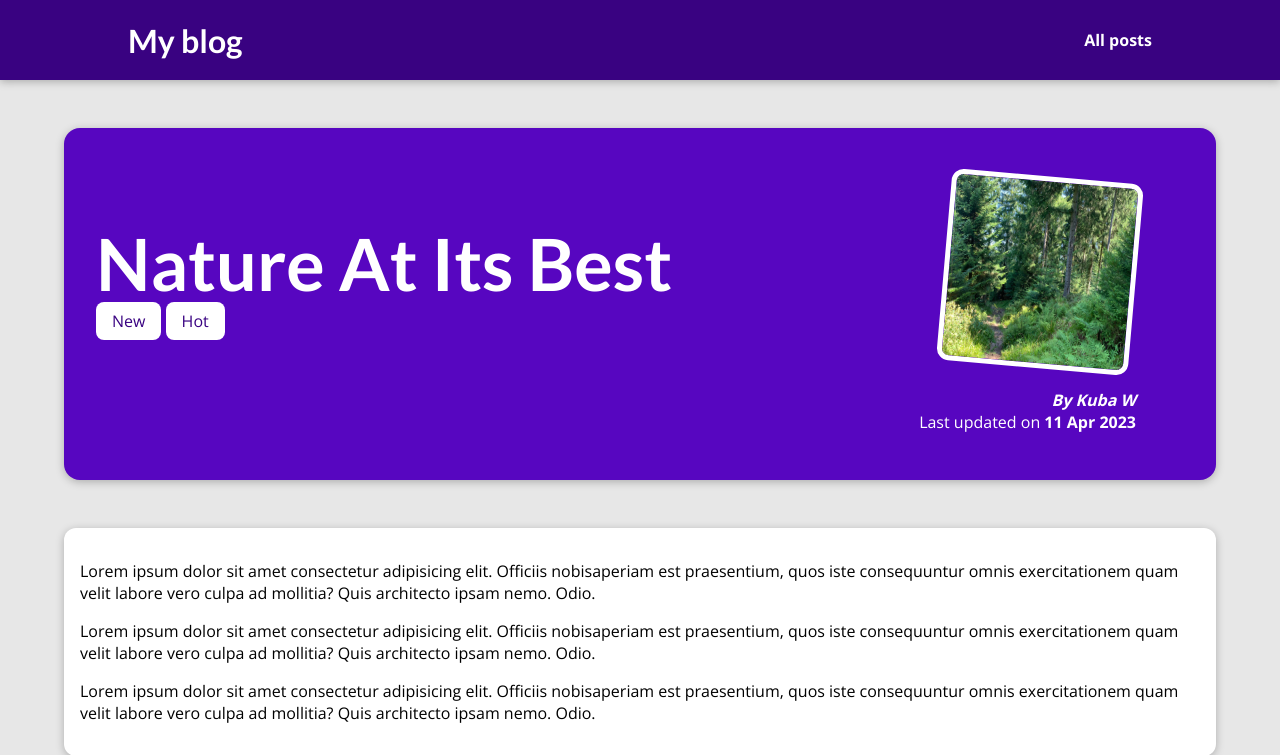
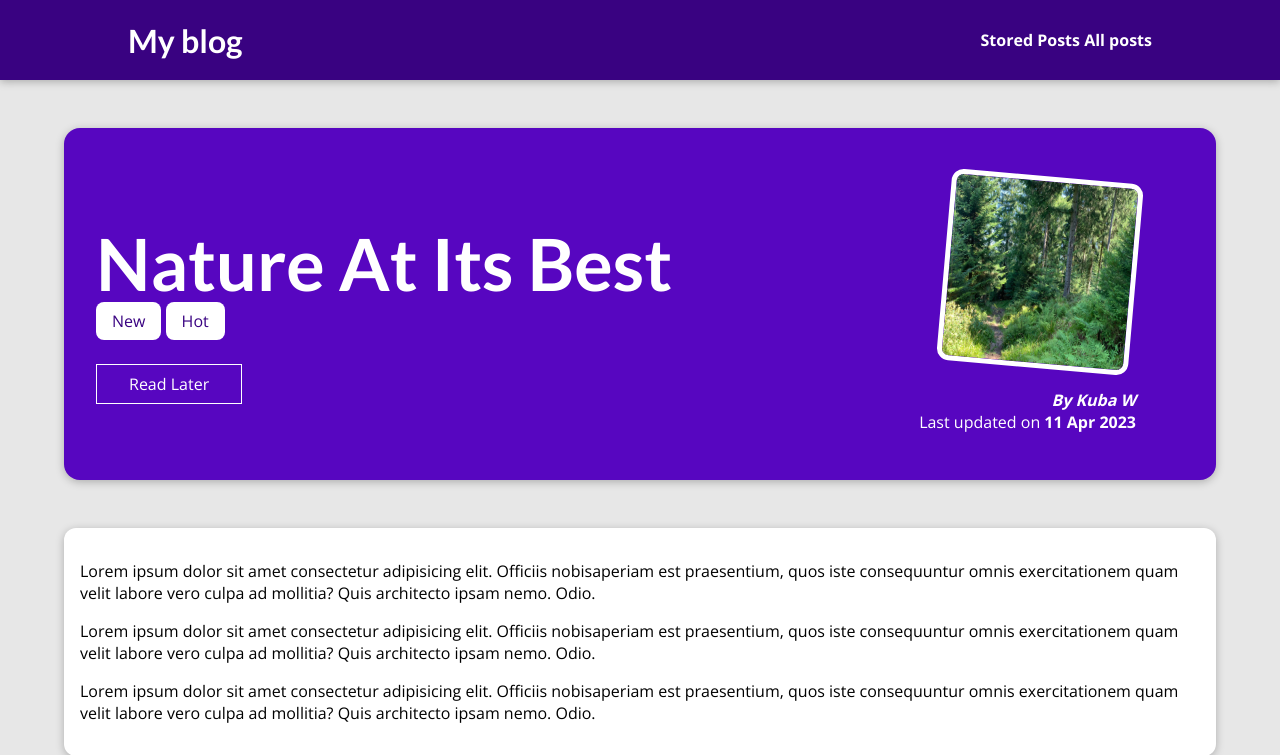
Before and after one commit to KubaWoj666/Django-blog, a Django app: a page that uses templates/base.html in a window 1280 px wide. Shown: the top 755 px of the page. Run offline with Django 4.2, Linux system fonts and the light colour scheme; data comes from the database, SQL or seed files in the repository; both versions use the stored data as it was after the commit.

Commit message:
read-leter page with session

```diff
--- a/blog/templates/blog/post-detail.html
+++ b/blog/templates/blog/post-detail.html
@@ -25,11 +25,16 @@
     <section id="summary">
         <h2>{{post.title}}</h2>
         <div>
-
             {% for tag in post_tags %}
             <span class="tag">{{tag.caption}}</span>
             {% endfor %}
-
+        </div>
+        <div id="read-later">
+            <form action="{% url 'read-later' %}" method="POST">
+                {% csrf_token %}
+                <input type="hidden" value="{{ post.id }}" name="post_id">
+                <button>Read Later</button>
+            </form>
         </div>
         <article>
             <img src="{{ post.image.url }}" alt="{{post.title}}">
@@ -39,10 +44,6 @@
             </div>
         </article>
     </section>
-
-
-
-
 
     <main>
         {{post.content|linebreaks}}
--- a/blog/urls.py
+++ b/blog/urls.py
@@ -5,4 +5,5 @@ urlpatterns = [
     path("", views.StartingPageView.as_view(), name="starting-page"),
     path("posts/", views.AllPostView.as_view(), name="posts-page"),
     path("posts/<slug:slug>", views.SinglePostView.as_view(), name="post-detail-page" ),
+    path("read-later", views.ReadLater.as_view(), name="read-later" )
 ]
--- a/blog/views.py
+++ b/blog/views.py
@@ -72,3 +72,34 @@ class SinglePostView(View):
 #         context["post_tags"] = self.object.tags.all()
 #         context["comment_form"] = CommentForm()
 #         return context
+
+
+class ReadLater(View):
+    def get(self, request):
+        stored_posts = request.session.get("stored_posts")
+
+        context = {}
+
+        if stored_posts is None or len(stored_posts)==0:
+            context["posts"] = []
+            context["has_posts"] = False
+        else:
+            posts = Post.objects.filter(id__in=stored_posts)
+            context["posts"] = posts
+            context["has_posts"] = True
+
+        return render(request, "blog/stored-posts.html", context)
+
+
+    def post(self, request):
+        stored_posts = request.session.get("stored_posts")
+        if stored_posts is None:
+            stored_posts = []
+
+        post_id = int(request.POST["post_id"])
+
+        if post_id not in stored_posts:
+            stored_posts.append(post_id)
+            request.session["stored_posts"] = stored_posts
+
+        return HttpResponseRedirect("/")
--- a/templates/base.html
+++ b/templates/base.html
@@ -16,6 +16,7 @@
     <header id="main-navigation">
         <h1><a href="{% url 'starting-page' %}">My blog</a></h1>
         <nav>
+            <a href="{% url 'read-later' %}">Stored Posts</a>
             <a href="{% url 'posts-page' %}">All posts</a>
         </nav>
     </header>
```
Also changed, not shown: blog/templates/blog/stored-posts.html (added, +23 -0 lines), db.sqlite3.
